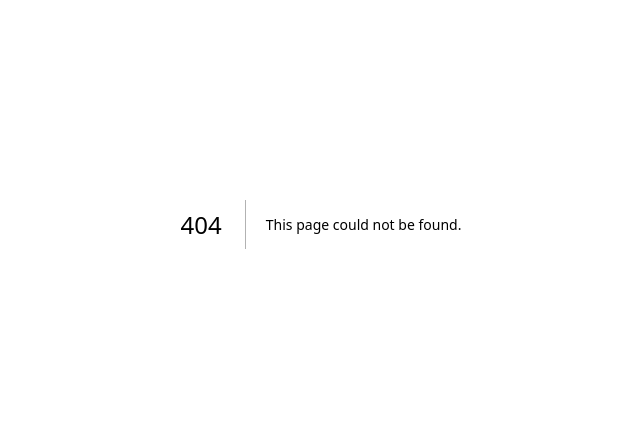
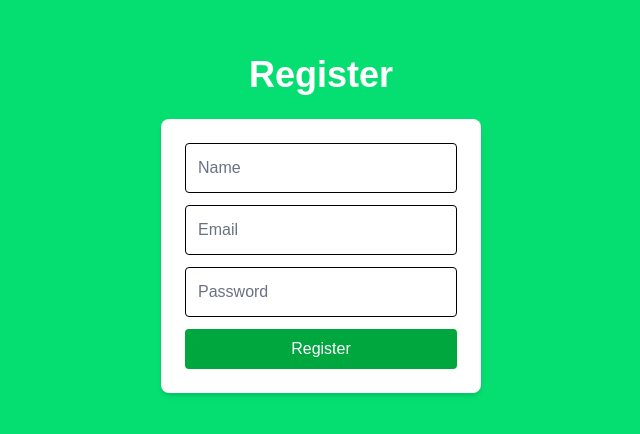
Before and after one commit to hemantsingh0557/GoogleSheetClone, a Next.js app: page /auth/register in a window 1280 px wide. Before the commit this address had no page. Shown: the part 176-610 px from the top of the page, without its empty margins (319-959 px from the left). Built offline with nearby package versions, Linux system fonts and the light colour scheme.

Commit message:
create simple regsiter page

```diff
--- /dev/null
+++ b/src/app/auth/register/page.tsx
@@ -0,0 +1,45 @@
+"use client";
+import { useRouter } from "next/navigation";
+
+export default function Register() {
+    const router = useRouter();
+
+    const handleRegister = (e: React.FormEvent) => {
+        e.preventDefault();
+        const form = e.target as HTMLFormElement;
+        const name = (form.elements.namedItem("name") as HTMLInputElement).value;
+        const email = (form.elements.namedItem("email") as HTMLInputElement).value;
+        const password = (form.elements.namedItem("password") as HTMLInputElement).value;
+
+        // Get existing users
+        const users = JSON.parse(localStorage.getItem("users") || "[]");
+
+        // Check if email is already registered
+        if (users.some((user: { email: string }) => user.email === email)) {
+            alert("Email already registered. Please log in.");
+            return;
+        }
+
+        // Add new user
+        users.push({ name, email, password });
+        localStorage.setItem("users", JSON.stringify(users));
+        localStorage.setItem("isAuthenticated", "true");
+        localStorage.setItem("currentUser", email);
+
+        router.push("/main");
+    };
+
+    return (
+        <div className="flex flex-col items-center justify-center min-h-screen bg-green-400">
+            <h1 className="text-4xl font-bold mb-6 text-white">Register</h1>
+            <form onSubmit={handleRegister} className="bg-white p-6 rounded-lg shadow-md w-80">
+                <input name="name" type="text" placeholder="Name" className="w-full p-3 border rounded mb-3 text-black placeholder-gray-500" required />
+                <input name="email" type="email" placeholder="Email" className="w-full p-3 border rounded mb-3 text-black placeholder-gray-500" required />
+                <input name="password" type="password" placeholder="Password" className="w-full p-3 border rounded mb-3 text-black placeholder-gray-500" required />
+                <button type="submit" className="w-full bg-green-600 text-white py-2 rounded hover:bg-green-700 transition">
+                    Register
+                </button>
+            </form>
+        </div>
+    );
+}
```
